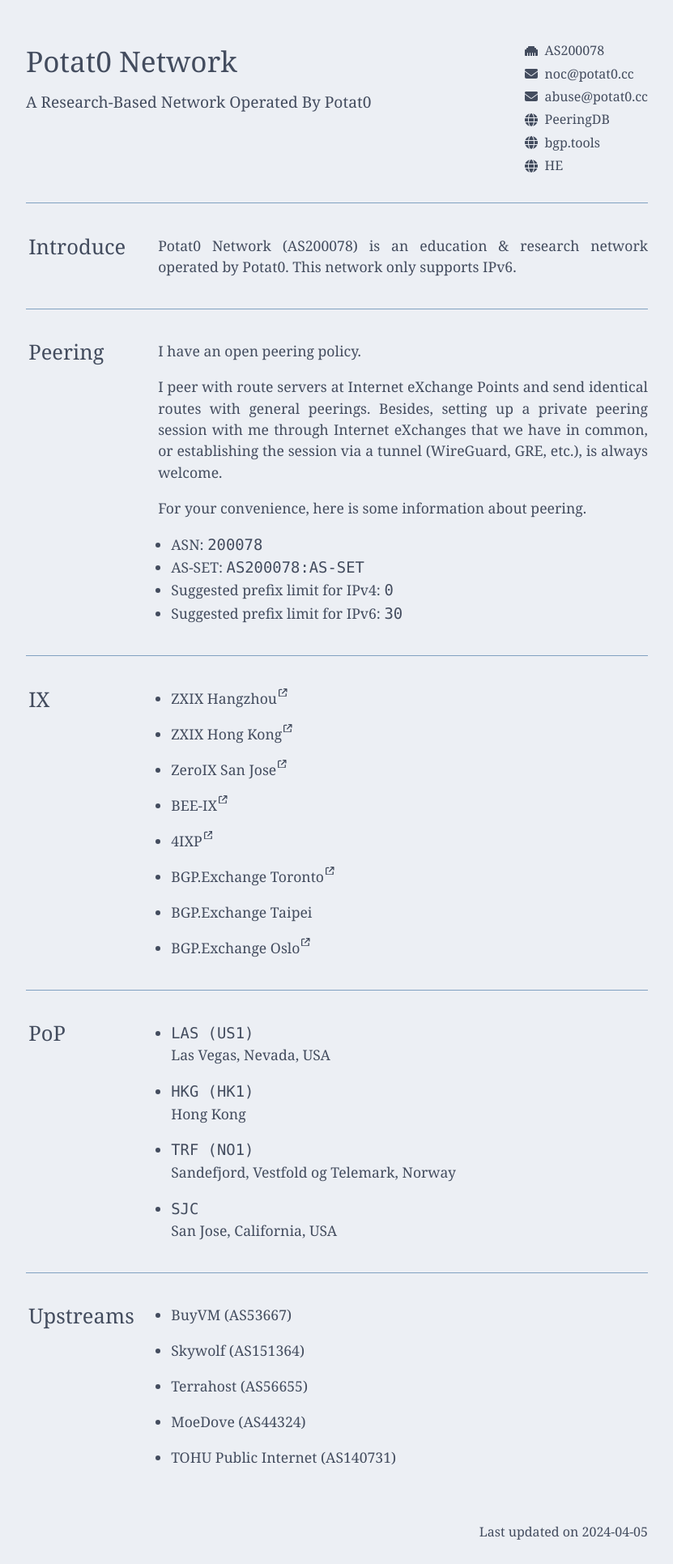
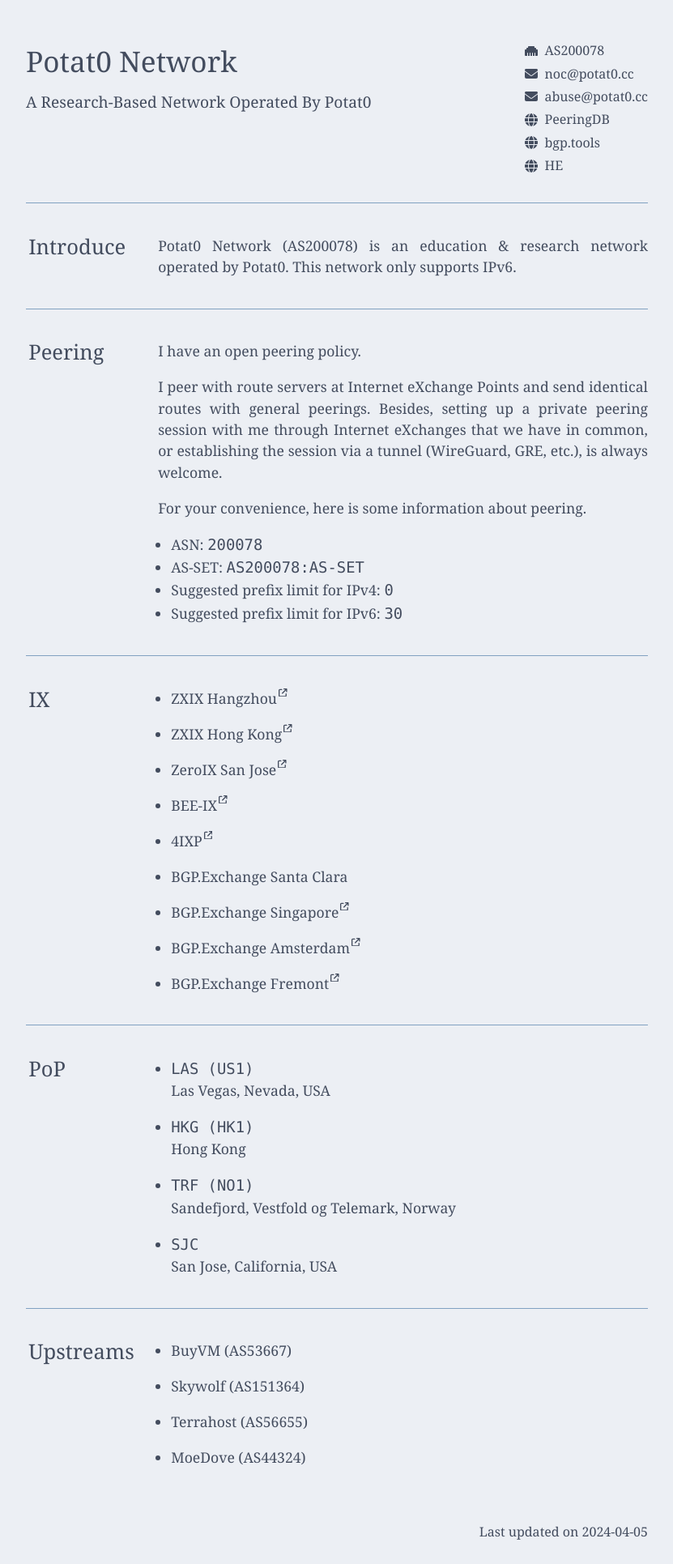
Before and after one commit to Potat0000/AS200078, a Jekyll site: the page built from index.md, in a window 1280 px wide. Shown: the whole page at 81% size, without its empty margins (224-1055 px from the left). Built offline with Jekyll 4.4.1, drawn with Linux system fonts in a browser that asks for light colours.

Commit message:
Update IX

```diff
--- a/_data/config.yml
+++ b/_data/config.yml
@@ -54,11 +54,13 @@ section:
 
       - [4IXP](https://www.peeringdb.com/ix/2447)
 
-      - [BGP.Exchange Toronto](https://www.peeringdb.com/ix/3836)
+      - BGP.Exchange Santa Clara
 
-      - BGP.Exchange Taipei
+      - [BGP.Exchange Singapore](https://www.peeringdb.com/ix/3820)
 
-      - [BGP.Exchange Oslo](https://www.peeringdb.com/ix/3833)
+      - [BGP.Exchange Amsterdam](https://www.peeringdb.com/ix/3822)
+
+      - [BGP.Exchange Fremont](https://www.peeringdb.com/ix/3828)
 
   - title: PoP
     content: |
@@ -82,5 +84,3 @@ section:
       - Terrahost (AS56655)
 
       - MoeDove (AS44324)
-
-      - TOHU Public Internet (AS140731)
```
